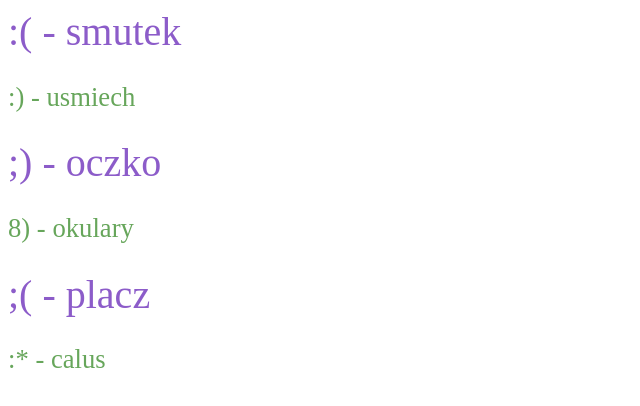
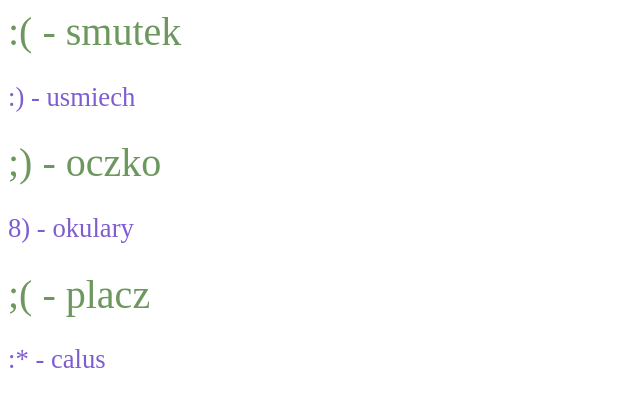
Before and after one commit to masiiu/CSS, a plain HTML site: page scha_z15.html in a window 1280 px wide. Shown: the whole page, without its empty margins (0-640 px from the left). Drawn offline with Linux system fonts and the light colour scheme.

Commit message:
Add files via upload

```diff
--- a/scha_z15.css
+++ b/scha_z15.css
@@ -1,8 +1,8 @@
 body{
-    color:rgb(55%,36%,79%);
+    color:rgb(109, 152, 93);
     font-size: 30pt;
 }
 p{
-    color:#67A65B;
+    color:rgb(127, 93, 209);
     font-size: 20pt;
 }
```
